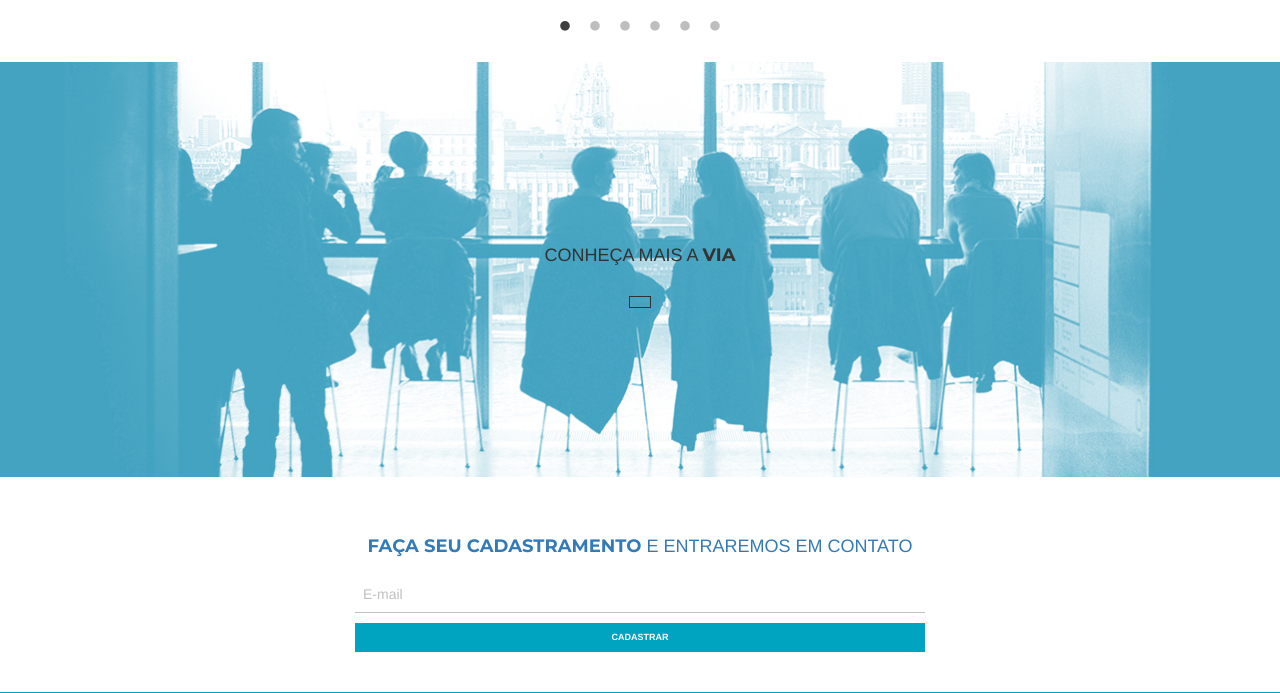
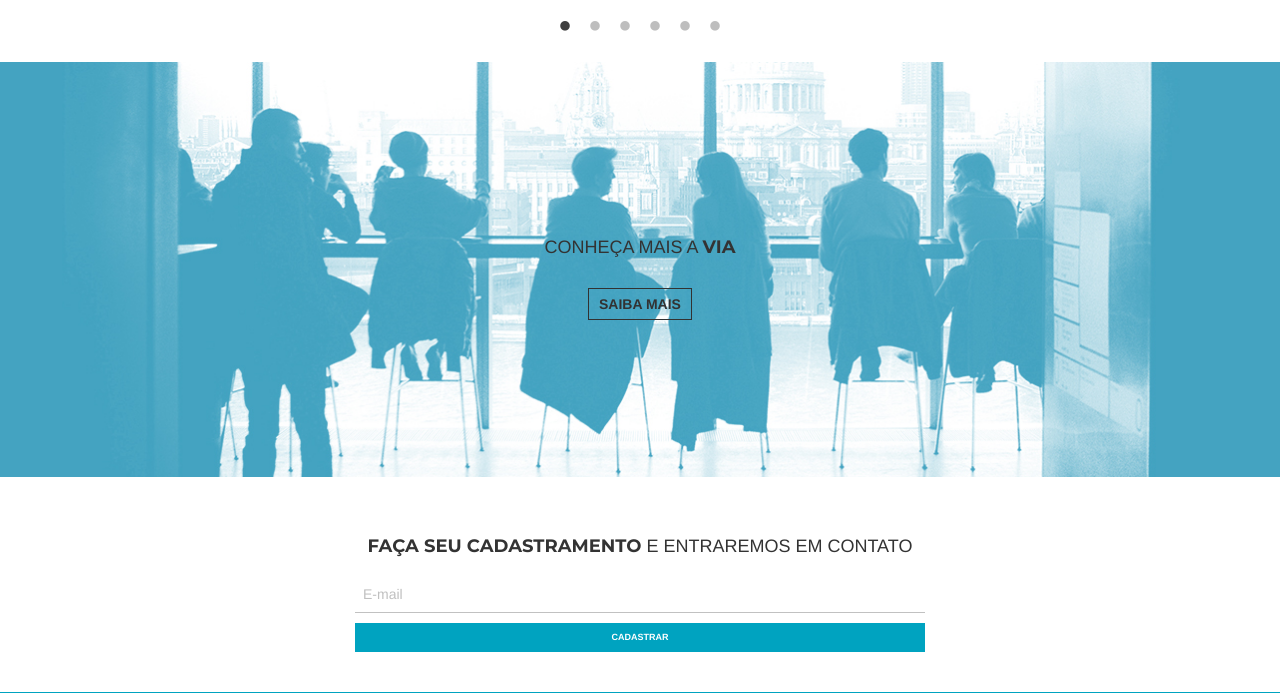
Before and after one commit to Garagemi9Lab/projeto_via_hotsite, a Laravel app: page / in a window 1280 px wide. Shown: the part 1219-1912 px from the top of the page. Run offline with Laravel 8, Linux system fonts and the light colour scheme; some web fonts are replaced.

Commit message:
correcao botao saiba mais

```diff
--- a/hotsite/resources/views/templates/conheca.blade.php
+++ b/hotsite/resources/views/templates/conheca.blade.php
@@ -3,7 +3,7 @@
         <div class="row">
             <div class="col-xs-12 col-md-12 col-lg-12">
                 <h2 class="title">Conheça mais a <span>via</span></h2>
-                <a href="http://www.via.com.vc/" target="blank"Saiba mais</a>
+                <a href="http://www.via.com.vc/" target="blank">Saiba mais</a>
             </div>
         </div>
     </div>
```
